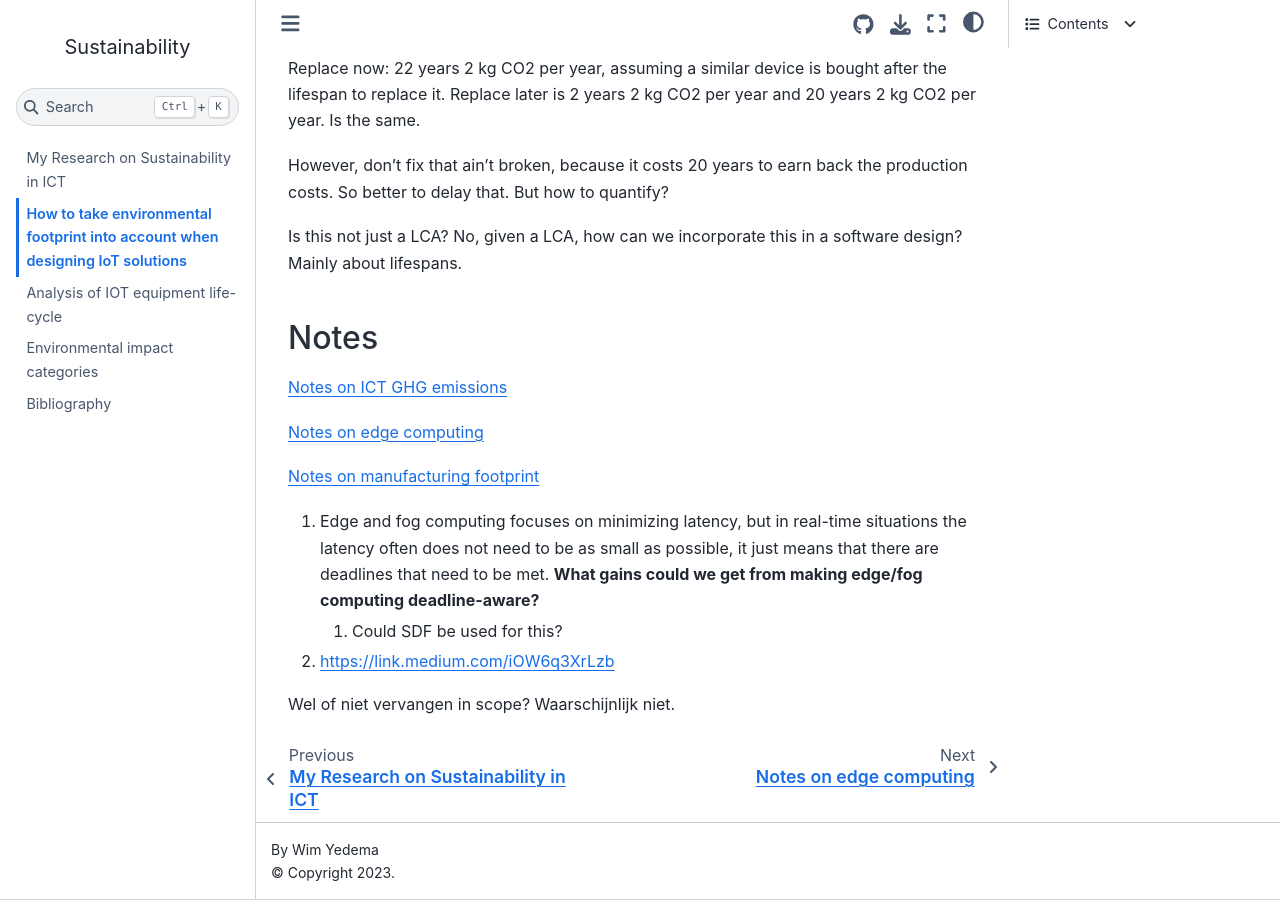
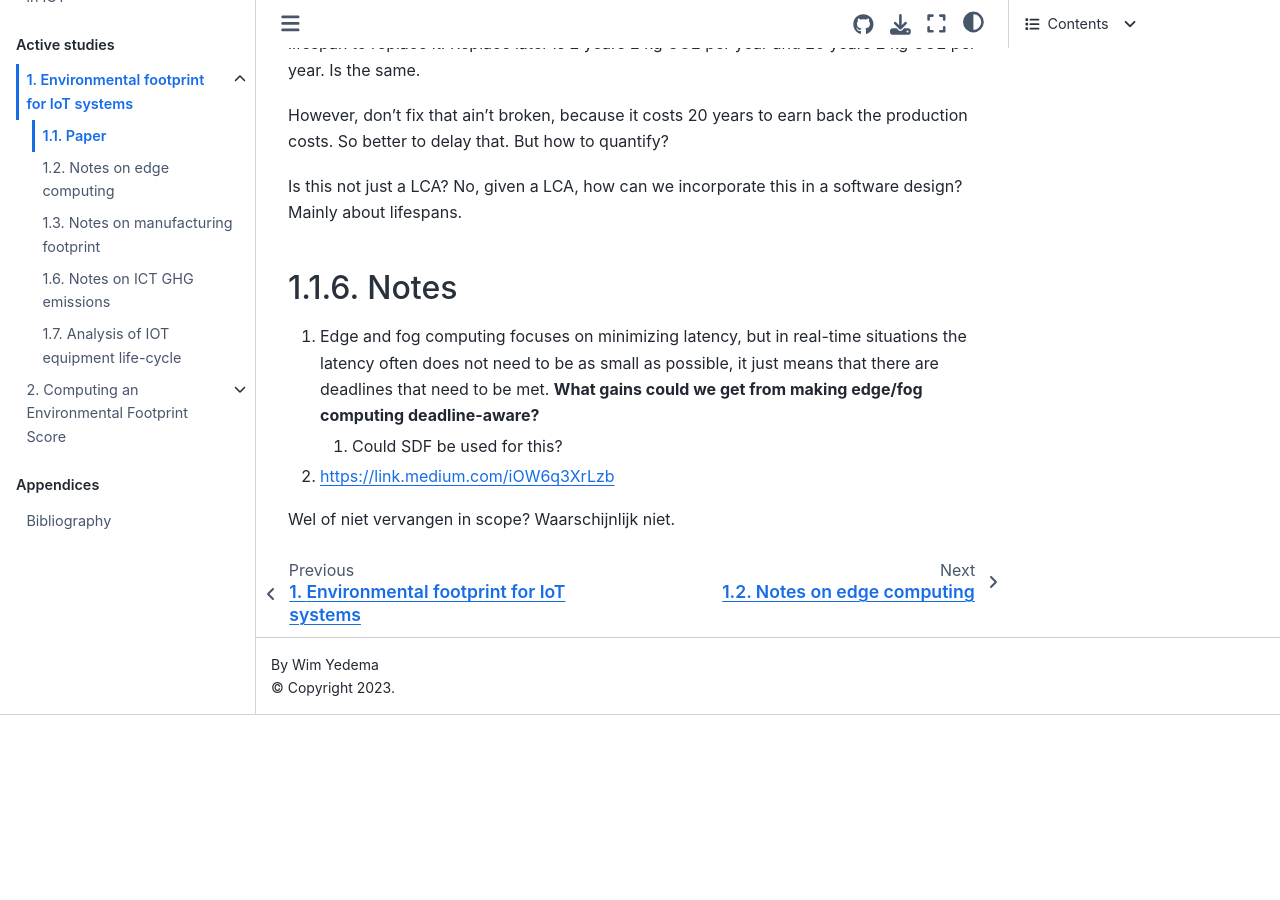
Before and after one commit to WimYedema/sustainability, a Jupyter Book: the page built from doc/iot-footprint/paper.md, in a window 1280 px wide and 900 px high, scrolled down 6137 px. Built offline with Jupyter Book 1.0.4 settings and Sphinx 7.4.7 and the Sphinx Book theme 1.1.4, drawn with Linux system fonts in a browser that asks for light colours; cross-references to code outside the pages are shown as plain code; after the commit the page ends 6852 px from its top, so only the background shows below that; some of the changed text lies outside the part shown.

Commit message:
Restructuring

`````diff
--- a/doc/_toc.yml
+++ b/doc/_toc.yml
@@ -3,12 +3,23 @@
 
 format: jb-book
 root: intro
-chapters:
-- file: footprint
-  sections:
-  - file: footprint-notes/Notes-on-edge-computing
-  - file: footprint-notes/Notes-on-manufacturing-footprint
-  - file: footprint-notes/Notes-on-ICT-GHG-emissions
-- file: equipment-lifecycle
-- file: environmental-impact-categories
-- file: bibliography
+options:
+  numbered: True
+parts:
+- caption: Active studies
+  numbered: True
+  maxdepth: 2
+  chapters:
+  - file: iot-footprint/overview
+    sections:
+    - file: iot-footprint/paper
+    - file: iot-footprint/notes/Notes-on-edge-computing
+    - file: iot-footprint/notes/Notes-on-manufacturing-footprint
+    - file: iot-footprint/notes/Notes-on-ICT-GHG-emissions
+    - file: iot-footprint/equipment-lifecycle
+  - file: computing-footprint/overview
+    sections:
+    - file: computing-footprint/environmental-impact-categories
+- caption: Appendices
+  chapters:
+  - file: bibliography
--- a/doc/footprint.md
+++ b/doc/iot-footprint/paper.md
@@ -1,7 +1,8 @@
-# How to take environmental footprint into account when designing IoT solutions
+# Paper
 
+:Title: How to take environmental footprint into account when designing IoT solutions
 
-# Introduction
+## Introduction
 
 ````{margin}
 ```{admonition} Context
@@ -55,7 +56,7 @@ Moreover, and where applicable, we will also limit the scope to the ecological p
 
 *Approach*
 
-# Environmental footprint of ICT
+## Environmental footprint of ICT
 
 ````{margin}
 ```{note}
@@ -69,7 +70,7 @@ In 2021, the European Parliament group of the Greens/EFA published a report{cite
 
 [TODO: EU requirements on reporting on AI/ICT footprint.]
 
-# Anatomy of IOT systems
+## Anatomy of IOT systems
 
 An IOT system provides the means to efficiently and effectively manage a real-world process. Example of real-world processes include managing traffic in a city, managing crop yield in a farm, managing produce quality in a factory, and so on. To do so the system needs to sense or measure a variety of attributes at a variety of locations, deduce what is happening, make any necessary changes to the process, and report on the state of the whole. For example, in a greenhouse sensing  that the inside temperature is too high, the solar radiation is good, and the outside temperature is high, the system deduces that cooling is necessary, reports the situation, and activates the equipment.
 
@@ -82,19 +83,19 @@ There are many forms of computing and storage that can be used in an IOT system:
 3. **Edge computing.** The software is partitioned into tasks that need to happen close to the sensors and actuators, and other tasks. **There are servers on-premise for the edge tasks, but other tasks are done in a cloud data center. This is also where data is stored and training is done.
 4. **Fog / Mist computing.** The software is partitioned as in *edge computing*, but rather than centralizing the edge tasks to local servers the tasks are distributed among existing local compute like sensors, actuators, and network equipment. Data is still stored in cloud data centers where training happens.
 
-## Research questions
+### Research questions
 
 The question we wish to answer in this article is how to take ecological impact into account when designing IoT solutions. When does it make sense to use local edge computers, on-premise data servers, or compute services in the cloud? What are the conditions of this decision, and how frequently do they change? And, finally, would it make sense to change the location of compute dynamically, or is the rate or magnitude of change too low?
 
 As a working scenario we use a system where the edge is comprised of several IoT sensors and actuators, and some dashboards for aggregate data; where compute is done on the data streams for monitoring, control, and aggregation, and where historical data is recorded to train new (machine learning) models.
 
-# Environmental footprint of hardware
+## Environmental footprint of hardware
 
-## IT life cycle
+### IT life cycle
 
 There are four life cycle phases for IT equipment, each with a unique ecological impact: manufacturing, distribution, use, and end-of-life. The ecological impact of IT is dominated by the manufacturing phase{cite}`benqassemDigitalTechnologiesEurope2021`, mostly because of mineral and metal use. Unsurprisingly, greenhouse gas emissions dominate the ecological impact for IT usage. While relevant in general, in our comparison we will not take into account the differences in distribution phase, useful life, and end-of-life phase. We expect the impact to be negligible, and differences are greatly influenced by varying operating conditions or organizational policies.
 
-## Manufacturing
+### Manufacturing
 
 We must take manufacturing into account, given its impact. Throughout the lifespan of an IoT solution, IT equipment will probably be replaced several times. The main difference between the various scenarios is in where compute is done, and so in which servers are used at which location.
 
@@ -104,7 +105,7 @@ You could argue that the total manufacturing impact of a datacenter dwarfs the c
 
 To reduce the ecological impact of manufacturing, the solution should use as few computers as possible. It is better to increase the compute power of a computer than it is to add another low-power computer. If we were to take this to extremes we should increase the compute power at the sensors and actuators and forego additional servers. **[provide numbers and references to warrant this]**
 
-## Usage
+### Usage
 
 We can characterize the differences between the various solutions as follows:
 
@@ -112,7 +113,7 @@ We can characterize the differences between the various solutions as follows:
 - **Idle and stand-by time.** Cloud computing can be designed to allow for multi-tenant server usage and thereby reduce energy waste by reducing idle and stand-by time.
 - **Power-use Effectiveness (PUE).** The percentage of energy used for actual computation.
 
-### On-premise computing
+#### On-premise computing
 
 Studies sponsored by Microsoft, {cite}`walshCarbonBenefitsCloud2020`, and Amazon, {cite}`bizoCarbonReductionOpportunity2019`, and reaffirmed in {cite}`benqassemDigitalTechnologiesEurope2021`, indicate that cloud computing has a significantly better carbon footprint than traditional on-premise datacenters. The reasons are that traditional datacenters tend to be overprovisioned to cater for potential worst-case demands. Cloud vendors mitigate this through multi-tenancy. To quote Walsh: *“Generally, as the number of users increases, the ratio of the peak demand to the average demand for the user set decreases.”*
 
@@ -144,11 +145,6 @@ Is this not just a LCA? No, given a LCA, how can we incorporate this in a softwa
 
 ## Notes
 
-[Notes on ICT GHG emissions](footprint-notes/Notes-on-ICT-GHG-emissions.md)
-
-[Notes on edge computing](footprint-notes/Notes-on-edge-computing.md)
-
-[Notes on manufacturing footprint](footprint-notes/Notes-on-manufacturing-footprint.md)
 
 1. Edge and fog computing focuses on minimizing latency, but in real-time situations the latency often does not need to be as small as possible, it just means that there are deadlines that need to be met. **What gains could we get from making edge/fog computing deadline-aware?**
     1. Could SDF be used for this?
`````
Also changed, not shown: doc/computing-footprint/overview.md (added, +6 -0 lines), doc/iot-footprint/overview.md (added, +11 -0 lines), doc/computing-footprint/environmental-impact-categories.csv (renamed from doc/environmental-impact-categories.csv), doc/computing-footprint/environmental-impact-categories.md (renamed from doc/environmental-impact-categories.md), doc/iot-footprint/equipment-lifecycle.ipynb (renamed from doc/equipment-lifecycle.ipynb), doc/iot-footprint/fictional-devices.csv (renamed from doc/fictional-devices.csv), doc/iot-footprint/fictional-examples.csv (renamed from doc/fictional-examples.csv), doc/iot-footprint/notes/Notes-on-ICT-GHG-emissions.md (renamed from doc/footprint-notes/Notes-on-ICT-GHG-emissions.md), doc/iot-footprint/notes/Notes-on-edge-computing.md (renamed from doc/footprint-notes/Notes-on-edge-computing.md), doc/iot-footprint/notes/Notes-on-edge-computing/fog-computing.png (renamed from doc/footprint-notes/Notes-on-edge-computing/fog-computing.png), doc/iot-footprint/notes/Notes-on-edge-computing/gartner-edge-computing.png (renamed from doc/footprint-notes/Notes-on-edge-computing/gartner-edge-computing.png), doc/iot-footprint/notes/Notes-on-manufacturing-footprint.md (renamed from doc/footprint-notes/Notes-on-manufacturing-footprint.md), doc/iot-footprint/notes/Notes-on-manufacturing-footprint/circular-footprint-formula.png (renamed from doc/footprint-notes/Notes-on-manufacturing-footprint/circular-footprint-formula.png), doc/iot-footprint/notes/Notes-on-manufacturing-footprint/impact-assessment.png (renamed from doc/footprint-notes/Notes-on-manufacturing-footprint/impact-assessment.png), 1 more files.
